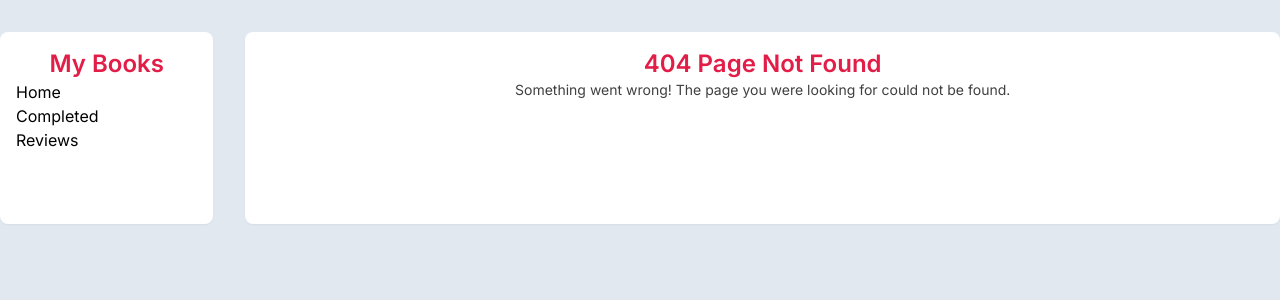
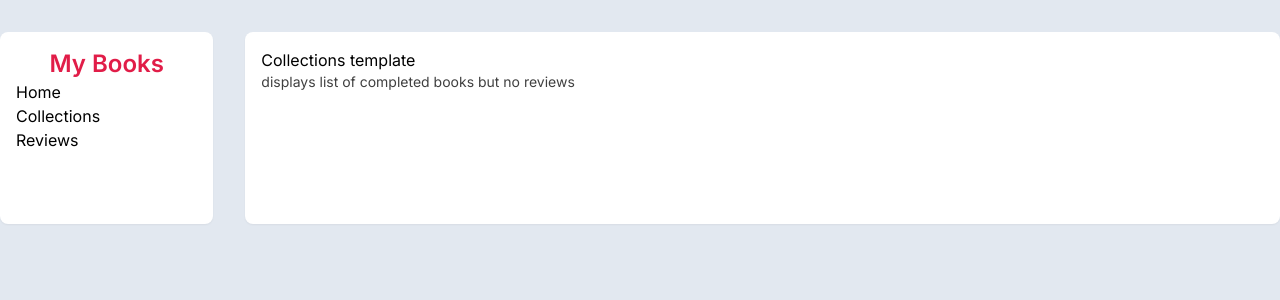
Before and after one commit to ach1209/book-reviews-app, a Vue app: page /collections in a window 1280 px wide. Before the commit this address had no page. Shown: the top 300 px of the page. Built offline with nearby package versions, Linux system fonts and the light colour scheme.

Commit message:
Renamed Completed template to Collections and updated routes

```diff
--- a/src/components/AppSidebar/AppSidebar.vue
+++ b/src/components/AppSidebar/AppSidebar.vue
@@ -1,11 +1,9 @@
 <script setup>
-import { reactive } from 'vue'
-
-const tabData = reactive([
+const tabData = [
   { title: 'Home', id: 0, path: '/' },
-  { title: 'Completed', id: 1, path: '/completed' },
+  { title: 'Collections', id: 1, path: '/collections' },
   { title: 'Reviews', id: 2, path: '/reviews' }
-])
+]
 </script>
 
 <template>
--- a/src/routes.js
+++ b/src/routes.js
@@ -3,7 +3,7 @@ import Home from './views/Home.vue'
 
 const routes = [
   { path: '/', name: 'Home', component: Home },
-  { path: '/completed', name: 'Completed', component: ()=>import('./views/Completed.vue') },
+  { path: '/collections', name: 'Collections', component: ()=>import('./views/Collections.vue') },
   { path: '/reviews', name: 'Reviews', component: ()=>import('./views/Reviews.vue') },
   { path: '/book/:id', name: 'Book', component: ()=>import('./views/BookDetails.vue'), params: true },
   { path: '/:pathMatch(.*)', name: '404', component: ()=>import('./views/PageNotFound.vue') }
--- a/src/views/Completed.vue
+++ b/src/views/Collections.vue
@@ -1,4 +1,4 @@
 <template>
-  <div>Completed template</div>
+  <div>Collections template</div>
   <p>displays list of completed books but no reviews</p>
 </template>
```
